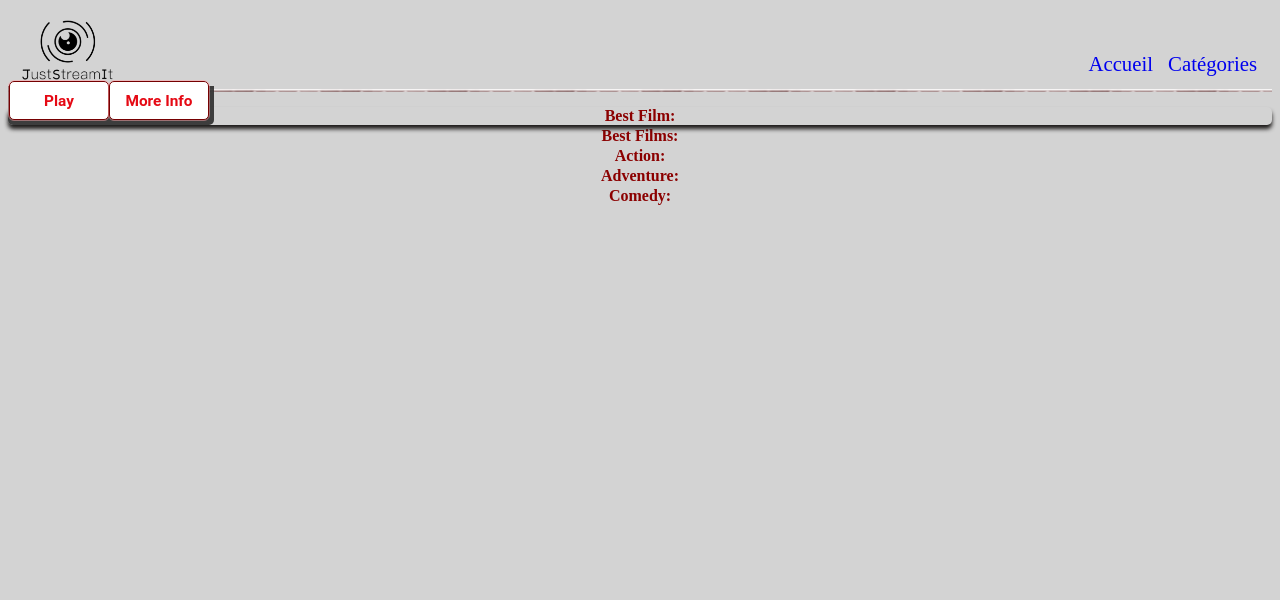
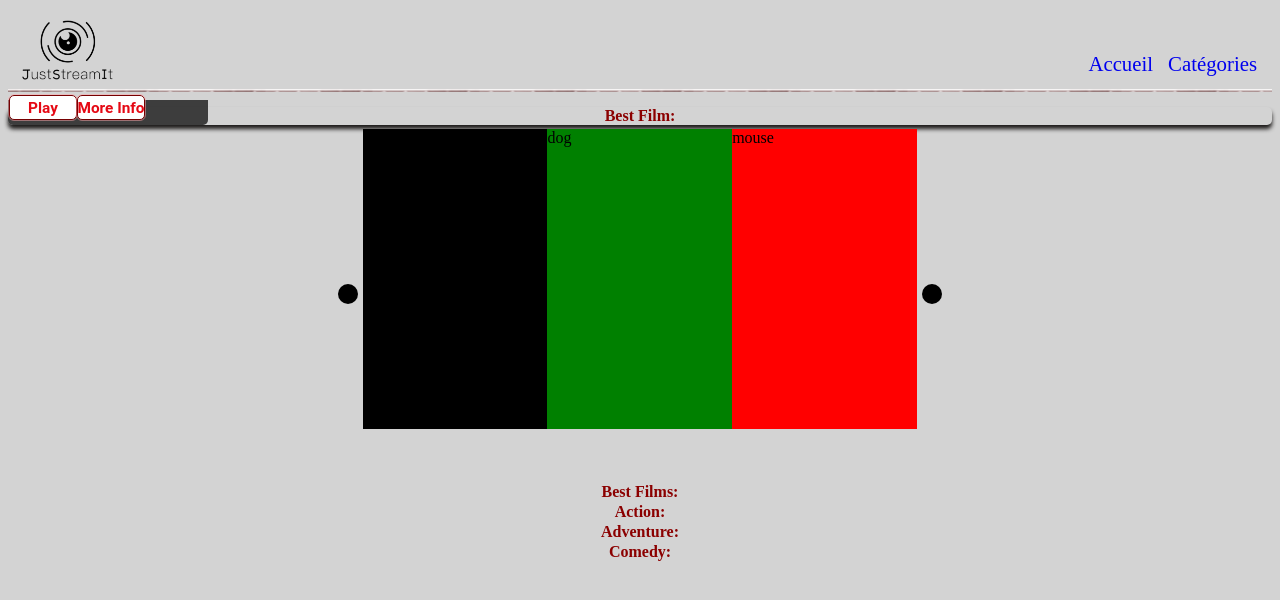
Before and after one commit to ydjabela/Projet_6_OpenClasrooms, a Flask app: page / in a window 1280 px wide. Shown: the top 600 px of the page. Run offline with Flask 2, Linux system fonts and the light colour scheme.

Commit message:
ajout d'un carroussel

```diff
--- a/static/css/style.css
+++ b/static/css/style.css
@@ -223,3 +223,80 @@ footer {
   font-size: 20px;
   color: white;
 }
+*,
+*:before,
+*:after {
+  box-sizing: border-box;
+}
+
+.carousel {
+  position: relative;
+  width: 45%;
+  height: 350px;
+  margin: 0 auto;
+}
+
+.carousel-content {
+  position: relative;
+  overflow: hidden;
+  transition: width .4s;
+  height: 300px;
+}
+
+.slide {
+  height: 100%;
+  background-color: black;
+  position: absolute;
+  z-index: 1;
+  transition: left .4s cubic-bezier(.47,.13,.15,.89);
+}
+
+.slide-2 {
+  background-color: green;
+}
+
+.slide-3 {
+  background-color: red;
+}
+
+.slide-4 {
+  background-color: purple;
+}
+
+.slide-5 {
+  background-color: yellow;
+}
+
+.nav {
+  position: absolute;
+  top: 50%;
+  margin-top: -20px;
+  background-color:black;
+  width: 20px;
+  height: 20px;
+  z-index: 2;
+  cursor: pointer;
+  border-radius: 50%;
+  border: none;
+  outline: none;
+  color: white;
+  -webkit-user-select: none;
+}
+
+.nav-left {
+  left: -25px;
+}
+
+.nav-right {
+  right: -25px;
+}
+
+.carousel-arrow-icon-left {
+  margin-left: 5px;
+  margin-top: 2px;
+}
+
+.carousel-arrow-icon-right {
+  margin-left: 7px;
+  margin-top: 2px;
+}
--- /dev/null
+++ b/static/js/caroussel_script.js
@@ -0,0 +1,173 @@
+var carousel = document.querySelector('.carousel');
+var carouselContent = document.querySelector('.carousel-content');
+var slides = document.querySelectorAll('.slide');
+var arrayOfSlides = Array.prototype.slice.call(slides);
+var carouselDisplaying;
+var screenSize;
+setScreenSize();
+var lengthOfSlide;
+
+function addClone() {
+   var lastSlide = carouselContent.lastElementChild.cloneNode(true);
+   lastSlide.style.left = (-lengthOfSlide) + "px";
+   carouselContent.insertBefore(lastSlide, carouselContent.firstChild);
+}
+// addClone();
+
+function removeClone() {
+  var firstSlide = carouselContent.firstElementChild;
+  firstSlide.parentNode.removeChild(firstSlide);
+}
+
+function moveSlidesRight() {
+  var slides = document.querySelectorAll('.slide');
+  var slidesArray = Array.prototype.slice.call(slides);
+  var width = 0;
+
+  slidesArray.forEach(function(el, i){
+    el.style.left = width + "px";
+    width += lengthOfSlide;
+  });
+  addClone();
+}
+moveSlidesRight();
+
+function moveSlidesLeft() {
+  var slides = document.querySelectorAll('.slide');
+  var slidesArray = Array.prototype.slice.call(slides);
+  slidesArray = slidesArray.reverse();
+  var maxWidth = (slidesArray.length - 1) * lengthOfSlide;
+
+  slidesArray.forEach(function(el, i){
+    maxWidth -= lengthOfSlide;
+    el.style.left = maxWidth + "px";
+  });
+}
+
+window.addEventListener('resize', setScreenSize);
+
+function setScreenSize() {
+  if ( window.innerWidth >= 500 ) {
+    carouselDisplaying = 3;
+  } else if ( window.innerWidth >= 300 ) {
+    carouselDisplaying = 2;
+  } else {
+    carouselDisplaying = 1;
+  }
+  getScreenSize();
+}
+
+function getScreenSize() {
+  var slides = document.querySelectorAll('.slide');
+  var slidesArray = Array.prototype.slice.call(slides);
+  lengthOfSlide = ( carousel.offsetWidth  / carouselDisplaying );
+  var initialWidth = -lengthOfSlide;
+  slidesArray.forEach(function(el) {
+    el.style.width = lengthOfSlide + "px";
+    el.style.left = initialWidth + "px";
+    initialWidth += lengthOfSlide;
+  });
+}
+
+
+var rightNav = document.querySelector('.nav-right');
+rightNav.addEventListener('click', moveLeft);
+
+var moving = true;
+function moveRight() {
+  if ( moving ) {
+    moving = false;
+    var lastSlide = carouselContent.lastElementChild;
+    lastSlide.parentNode.removeChild(lastSlide);
+    carouselContent.insertBefore(lastSlide, carouselContent.firstChild);
+    removeClone();
+    var firstSlide = carouselContent.firstElementChild;
+    firstSlide.addEventListener('transitionend', activateAgain);
+    moveSlidesRight();
+  }
+}
+
+function activateAgain() {
+  var firstSlide = carouselContent.firstElementChild;
+  moving = true;
+  firstSlide.removeEventListener('transitionend', activateAgain);
+}
+
+var leftNav = document.querySelector('.nav-left');
+leftNav.addEventListener('click', moveRight);
+
+// var moveLeftAgain = true;
+
+function moveLeft() {
+  if ( moving ) {
+    moving = false;
+    removeClone();
+    var firstSlide = carouselContent.firstElementChild;
+    firstSlide.addEventListener('transitionend', replaceToEnd);
+    moveSlidesLeft();
+  }
+}
+
+function replaceToEnd() {
+  var firstSlide = carouselContent.firstElementChild;
+  firstSlide.parentNode.removeChild(firstSlide);
+  carouselContent.appendChild(firstSlide);
+  firstSlide.style.left = ( (arrayOfSlides.length -1) * lengthOfSlide) + "px";
+  addClone();
+  moving = true;
+  firstSlide.removeEventListener('transitionend', replaceToEnd);
+}
+
+
+
+
+carouselContent.addEventListener('mousedown', seeMovement);
+
+var initialX;
+var initialPos;
+function seeMovement(e) {
+  initialX = e.clientX;
+  getInitialPos();
+  carouselContent.addEventListener('mousemove', slightMove);
+  document.addEventListener('mouseup', moveBasedOnMouse);
+}
+
+function slightMove(e) {
+  if ( moving ) {
+    var movingX = e.clientX;
+    var difference = initialX - movingX;
+    if ( Math.abs(difference) < (lengthOfSlide/4) ) {
+      slightMoveSlides(difference);
+    }
+  }
+}
+
+function getInitialPos() {
+  var slides = document.querySelectorAll('.slide');
+  var slidesArray = Array.prototype.slice.call(slides);
+  initialPos = [];
+  slidesArray.forEach(function(el){
+    var left = Math.floor( parseInt( el.style.left.slice(0, -2 ) ) );
+    initialPos.push( left );
+  });
+}
+
+function slightMoveSlides(newX) {
+  var slides = document.querySelectorAll('.slide');
+  var slidesArray = Array.prototype.slice.call(slides);
+  slidesArray.forEach(function(el, i){
+    var oldLeft = initialPos[i];
+    el.style.left = (oldLeft + newX) + "px";
+  });
+}
+
+function moveBasedOnMouse(e) {
+  var finalX = e.clientX;
+  if ( initialX - finalX > 0) {
+    moveRight();
+  } else if ( initialX - finalX < 0 ) {
+    moveLeft();
+  }
+  document.removeEventListener('mouseup', moveBasedOnMouse);
+  carouselContent.removeEventListener('mousemove', slightMove);
+}
--- a/static/js/myscript.js
+++ b/static/js/myscript.js
@@ -109,6 +109,7 @@ async function render_get_urls_data_best_movies(url, elementid) {
             img.src = urls_image[pas];
             img.style.marginRight = '15px';
             img.title = titles[pas];
+            img.setAttribute('class', 'slide')
             document.getElementById(elementid).appendChild(img);
         }
     } catch (error) {
--- a/templates/index.html
+++ b/templates/index.html
@@ -69,6 +69,39 @@
               </div>
             </div>
             <section>
+                <div class="container">
+
+                    <div class="carousel">
+                          <div class="nav nav-left">
+                            <div class="ion-chevron-left carousel-arrow-icon-left"></div>
+                          </div>
+
+                            <div class="carousel-content">
+
+                              <div class="slide slide-1">
+                                <div>cat</div>
+                              </div>
+                              <div class="slide slide-2">
+                                <div>dog</div>
+                              </div>
+                              <div class="slide slide-3">
+                                <div>mouse</div>
+                              </div>
+                              <div class="slide slide-4">
+                                <div>hen</div>
+                              </div>
+                              <div class="slide slide-5">
+                                <div>bug</div>
+                              </div>
+
+                            </div>
+
+                          <div class="nav nav-right">
+                            <div class="ion-chevron-right carousel-arrow-icon-right"></div>
+                          </div>
+                        </div>
+
+                    </div>
                 <div class="best_movies">
                     <h4> Best Films: </h4>
                   <div id="images_best_movies" ></div>
```
Also changed, not shown: other parts of templates/index.html (+1 -0 lines).
